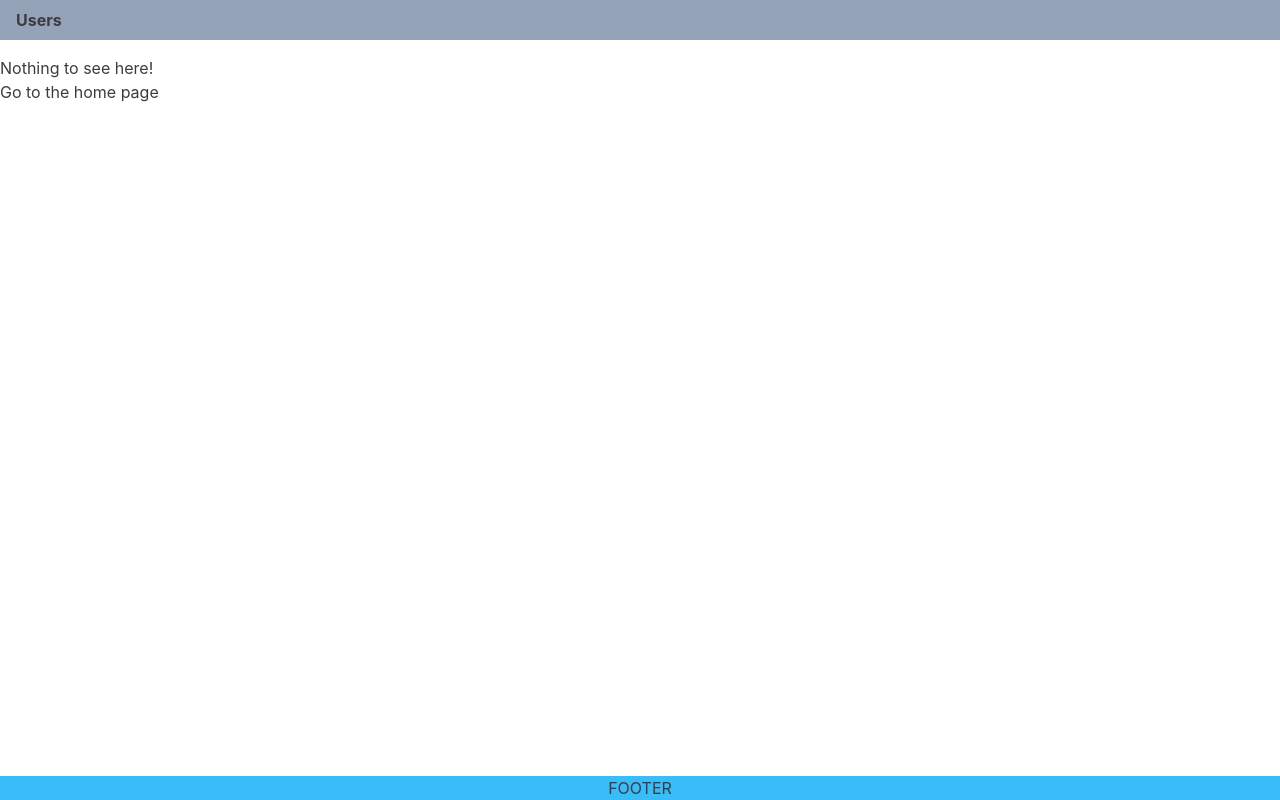
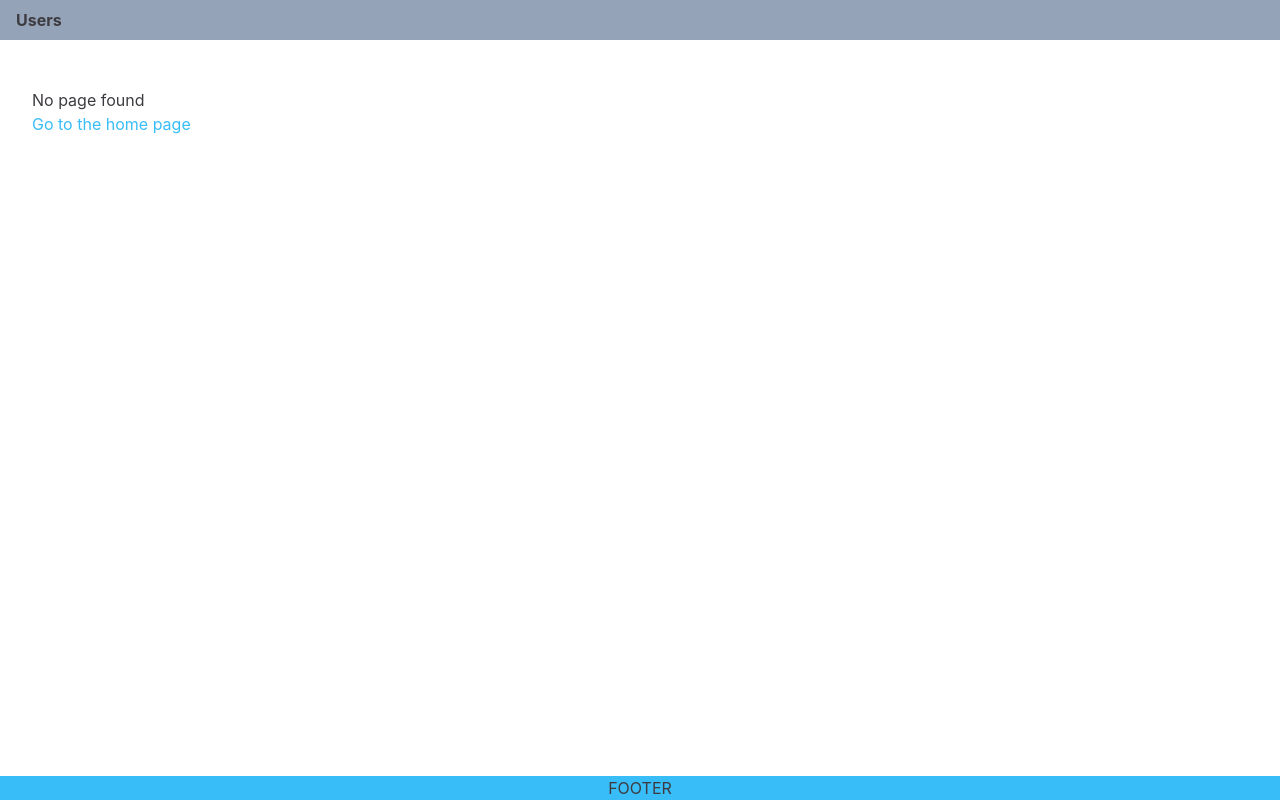
Before and after one commit to vasily-mishanin/aermetric-test, a React (Vite) app: page /users/1 in a window 1280 px wide. Built offline with nearby package versions, Linux system fonts and the light colour scheme.

Commit message:
refactor

```diff
--- a/src/App.tsx
+++ b/src/App.tsx
@@ -2,6 +2,7 @@ import './App.css';
 import { Modal } from './components/Modal';
 import UserInfo from './components/UserInfo';
 import RootLayout from './pages/RootLayout';
+import { NoMatch } from './pages/not-found/NoMatch';
 import UsersPage from './pages/users/UsersPage';
 import { usersStore } from './store/usersStore';
 import { Routes, Route, Link, useLocation } from 'react-router-dom';
@@ -39,14 +40,3 @@ function App() {
 }
 
 export default App;
-
-function NoMatch() {
-  return (
-    <div>
-      <h2>Nothing to see here!</h2>
-      <p>
-        <Link to='/'>Go to the home page</Link>
-      </p>
-    </div>
-  );
-}
--- a/src/components/Modal.tsx
+++ b/src/components/Modal.tsx
@@ -22,7 +22,7 @@ export function Modal({ children }: PropsWithChildren) {
     setClosing(true);
 
     setTimeout(() => {
-      //setClosing(false);
+      setClosing(false);
       navigate(-1);
     }, 300);
   };
--- a/src/components/UserInfo.tsx
+++ b/src/components/UserInfo.tsx
@@ -3,7 +3,6 @@ import { UsersStore } from '../store/usersStore';
 import { useParams } from 'react-router-dom';
 
 const UserInfo = observer(({ store }: { store: UsersStore }) => {
-  // const [user, setUser] = useState<User>();
   const params = useParams();
 
   const foundUser = store.users
--- a/src/main.tsx
+++ b/src/main.tsx
@@ -3,7 +3,6 @@ import ReactDOM from 'react-dom/client';
 import App from './App.tsx';
 import './index.css';
 import { BrowserRouter } from 'react-router-dom';
-// TODO - optimizations
 
 ReactDOM.createRoot(document.getElementById('root')!).render(
   <React.StrictMode>
--- /dev/null
+++ b/src/pages/not-found/NoMatch.tsx
@@ -0,0 +1,14 @@
+import { Link } from 'react-router-dom';
+
+export function NoMatch() {
+  return (
+    <div className='p-8'>
+      <h2>No page found </h2>
+      <p>
+        <Link className='text-sky-400' to='/'>
+          Go to the home page
+        </Link>
+      </p>
+    </div>
+  );
+}
```
